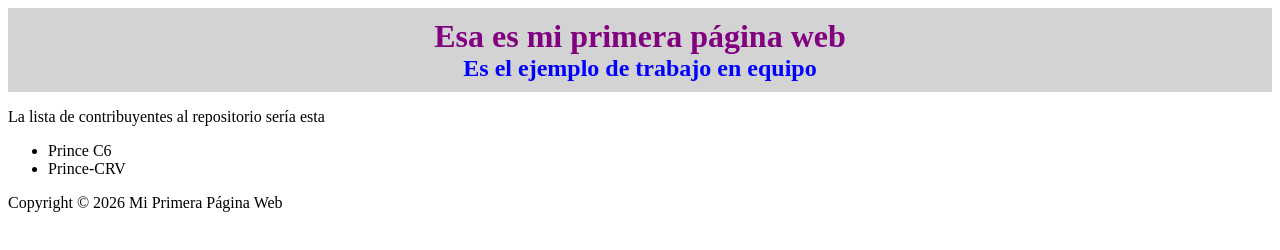
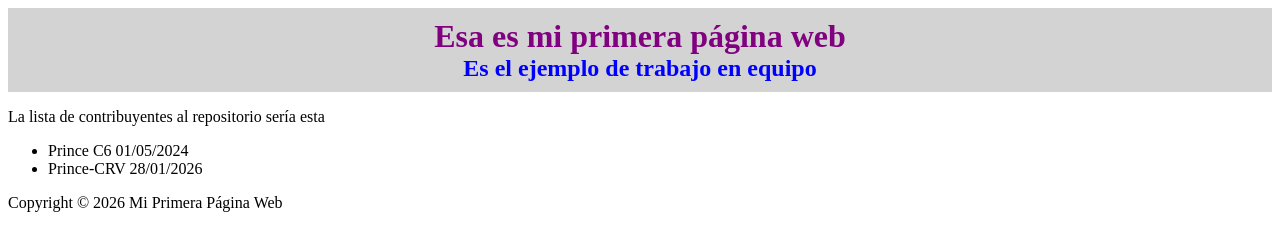
Before and after one commit to PrinceC6/proyecto1-copy, a plain HTML site: page index.html in a window 1280 px wide. Drawn offline with Linux system fonts and the light colour scheme.

Commit message:
Update index.html
añadiendo fechas

```diff
--- a/index.html
+++ b/index.html
@@ -16,8 +16,8 @@
     <main>
         <p>La lista de contribuyentes al repositorio sería esta</p>
         <ul>
-            <li>Prince C6</li>
-            <li>Prince-CRV</li>
+            <li>Prince C6 01/05/2024</li>
+            <li>Prince-CRV 28/01/2026</li>
         </ul>
     </main>
     <footer>
```
